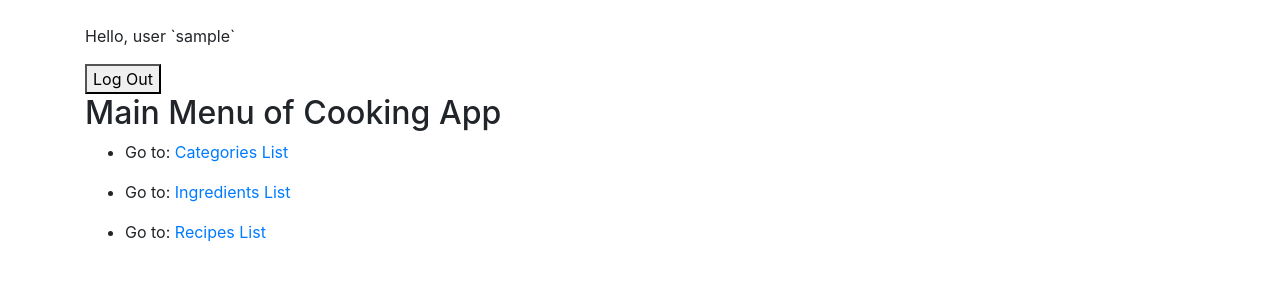
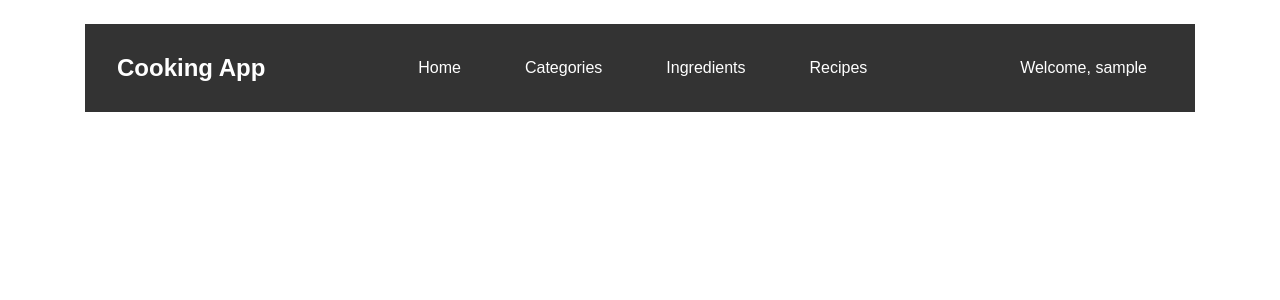
Before and after one commit to hennadiikochevbeetroot/django_forms_learning, a Django app: page /cooking/main_menu/ in a window 1280 px wide. Shown: the top 300 px of the page. Run offline with Django 5.2, Linux system fonts and the light colour scheme; the visitor is signed in with stand-in values (Sample User, id 1).

Commit message:
landing page

```diff
--- /dev/null
+++ b/recipes/static/recipes/main_menu.css
@@ -0,0 +1,129 @@
+* {
+      margin: 0;
+      padding: 0;
+      box-sizing: border-box;
+}
+body {
+  font-family: Arial, sans-serif;
+}
+
+/* Header Styling */
+.header {
+  display: flex;
+  align-items: center;
+  justify-content: space-between;
+  padding: 1rem 2rem;
+  background-color: #333;
+  color: white;
+}
+.header .logo {
+  font-size: 1.5rem;
+  font-weight: bold;
+}
+
+/* Burger Menu Icon */
+.burger {
+  display: flex;
+  flex-direction: column;
+  justify-content: space-around;
+  width: 25px;
+  height: 25px;
+  cursor: pointer;
+}
+.burger div {
+  width: 100%;
+  height: 3px;
+  background-color: white;
+  transition: 0.3s;
+}
+
+/* Menu Styling */
+.menu {
+  display: none;
+  flex-direction: column;
+  background-color: #444;
+  position: absolute;
+  top: 60px;
+  right: 20px;
+  width: 150px;
+  border-radius: 8px;
+  overflow: hidden;
+}
+.menu a {
+  padding: 1rem;
+  color: white;
+  text-decoration: none;
+  border-bottom: 1px solid #555;
+}
+.menu a:last-child {
+  border-bottom: none;
+}
+.menu a:hover {
+  background-color: #555;
+}
+
+/* Show menu when active */
+.menu.active {
+  display: flex;
+}
+
+/* Responsive Styling */
+@media (min-width: 768px) {
+  .burger {
+    display: none;
+  }
+  .menu {
+    display: flex;
+    position: static;
+    flex-direction: row;
+    background: none;
+    width: auto;
+  }
+  .menu a {
+    border: none;
+    padding: 1rem 2rem;
+  }
+}
+
+
+.user-menu {
+  position: relative;
+  cursor: pointer;
+}
+.user-name {
+  color: white;
+  margin-right: 1rem;
+}
+.dropdown {
+  display: none;
+  position: absolute;
+  right: 0;
+  top: 60px;
+  background-color: #444;
+  border-radius: 8px;
+  width: 150px;
+  overflow: hidden;
+  box-shadow: 0px 4px 6px rgba(0, 0, 0, 0.1);
+}
+.dropdown a, .dropdown form button {
+  display: block;
+  padding: 1rem;
+  color: white;
+  text-decoration: none;
+  border-bottom: 1px solid #555;
+  background: none;
+  width: 100%;
+  text-align: left;
+  cursor: pointer;
+}
+.dropdown a:last-child, .dropdown form button:last-child {
+  border-bottom: none;
+}
+.dropdown a:hover, .dropdown form button:hover {
+  background-color: #555;
+}
+
+/* Show dropdown when active */
+.dropdown.active {
+  display: block;
+}
--- a/recipes/templates/recipes/base.html
+++ b/recipes/templates/recipes/base.html
@@ -4,6 +4,8 @@
     <meta charset="UTF-8">
     <title>Cooking App</title>
     <link rel="stylesheet" href="https://cdn.jsdelivr.net/npm/bootstrap@4.0.0/dist/css/bootstrap.min.css" integrity="sha384-Gn5384xqQ1aoWXA+058RXPxPg6fy4IWvTNh0E263XmFcJlSAwiGgFAW/dAiS6JXm" crossorigin="anonymous">
+    {% block head %}
+    {% endblock %}
 </head>
 <body>
     {# Here is content block which will be filled by all descending templates #}
--- a/recipes/templates/recipes/main_menu.html
+++ b/recipes/templates/recipes/main_menu.html
@@ -1,27 +1,63 @@
 {% extends 'recipes/base.html' %}
+{% load static %}
+
+{% block head %}
+    <link rel="stylesheet" href="{% static 'recipes/main_menu.css' %}">
+{% endblock %}
+
 {% block content %}
+    <header class="header">
+        <div class="logo">Cooking App</div>
         {% if user.is_authenticated %}
-        <p>Hello, user `{{ user.username }}`</p>
+            <div class="burger" onclick="toggleMenu()">
+              <div></div>
+              <div></div>
+              <div></div>
+            </div>
+            <nav class="menu">
+                <a href="#">Home</a>
+                <a href="{% url 'recipes:category_list' %}">Categories</a>
+                <a href="{% url 'recipes:ingredient_list' %}">Ingredients</a>
+                <a href="{% url 'recipes:recipe_list' %}">Recipes</a>
+            </nav>
+            <div class="user-menu" onclick="toggleDropdown()">
+              <span class="user-name">Welcome, {{ user.username }}</span>
+              <div class="dropdown">
+                <a href="#profile">Profile</a>
+                <a href="#settings">Settings</a>
                 <form method="POST" action="{% url 'accounts:logout' %}">
                   {% csrf_token %}
                   <button type="submit">Log Out</button>
                 </form>
+              </div>
+            </div>
         {% else %}
-        <a href="{% url 'accounts:login' %}">Log In</a> ||||||||
+            <div class="user-menu" onclick="toggleDropdown()">
+                <span class="user-name">Login Options</span>
+                <div class="dropdown">
+                    <a href="{% url 'accounts:login' %}">Sign In</a>
                     <a href="{% url 'accounts:register' %}">Register</a>
+                </div>
+            </div>
         {% endif %}
-    <h2>Main Menu of Cooking App</h2>
-    {% if user.is_authenticated %}
-        <ul>
-            <li>
-                <p>Go to: <a href="{% url 'recipes:category_list' %}">Categories List</a></p>
-            </li>
-            <li>
-                <p>Go to: <a href="{% url 'recipes:ingredient_list' %}">Ingredients List</a></p>
-            </li>
-            <li>
-                <p>Go to: <a href="{% url 'recipes:recipe_list' %}">Recipes List</a></p>
-            </li>
-        </ul>
-    {% endif %}
+    </header>
+
+    <script>
+        function toggleMenu() {
+          document.querySelector('.menu').classList.toggle('active');
+        }
+        function toggleDropdown() {
+          document.querySelector('.dropdown').classList.toggle('active');
+        }
+
+        // Close dropdown if clicked outside
+        document.addEventListener('click', function (event) {
+          const dropdown = document.querySelector('.dropdown');
+          const userMenu = document.querySelector('.user-menu');
+          if (!userMenu.contains(event.target)) {
+            dropdown.classList.remove('active');
+          }
+        });
+      </script>
+
 {% endblock %}
```
Lines whose indentation alone changed are shown as unchanged.
